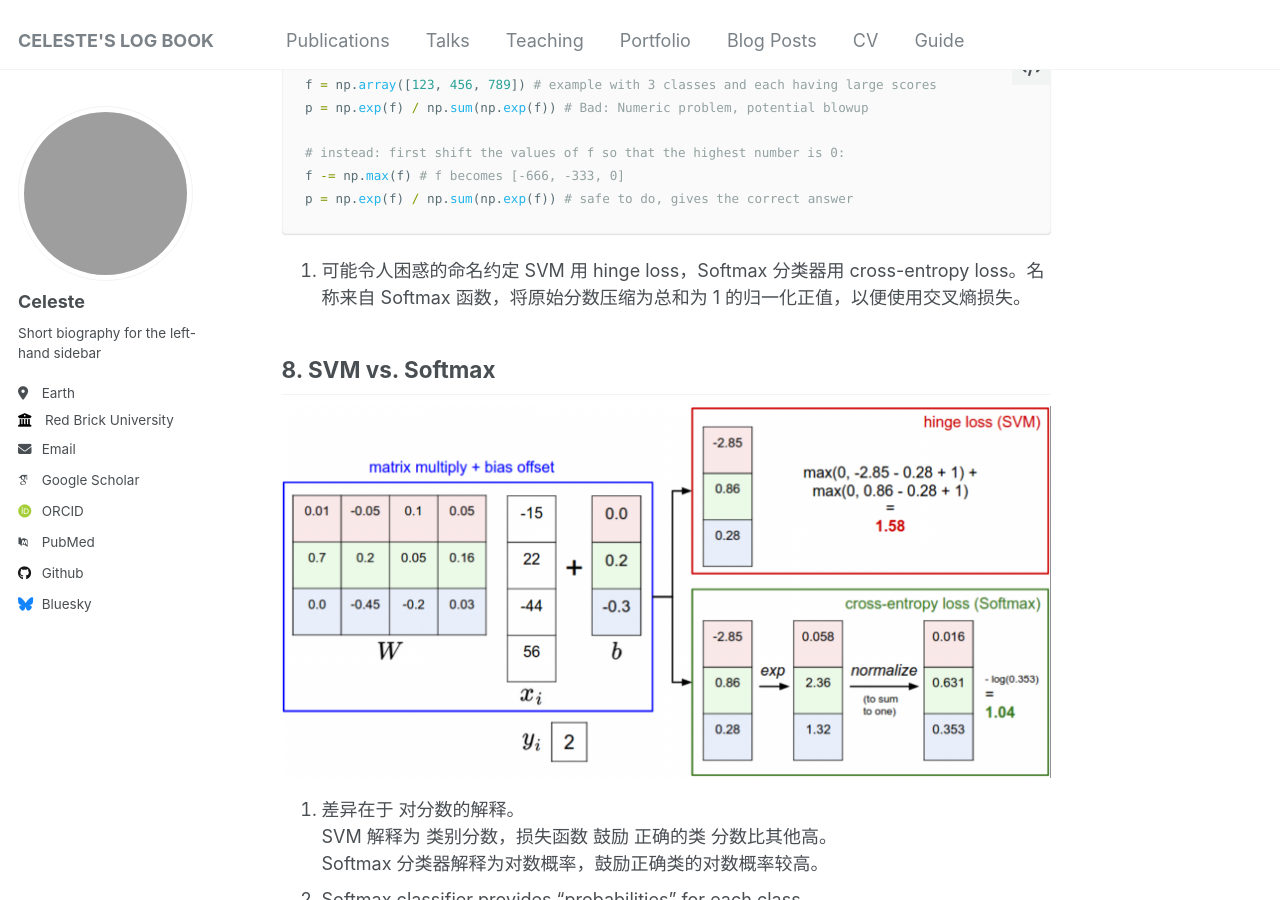
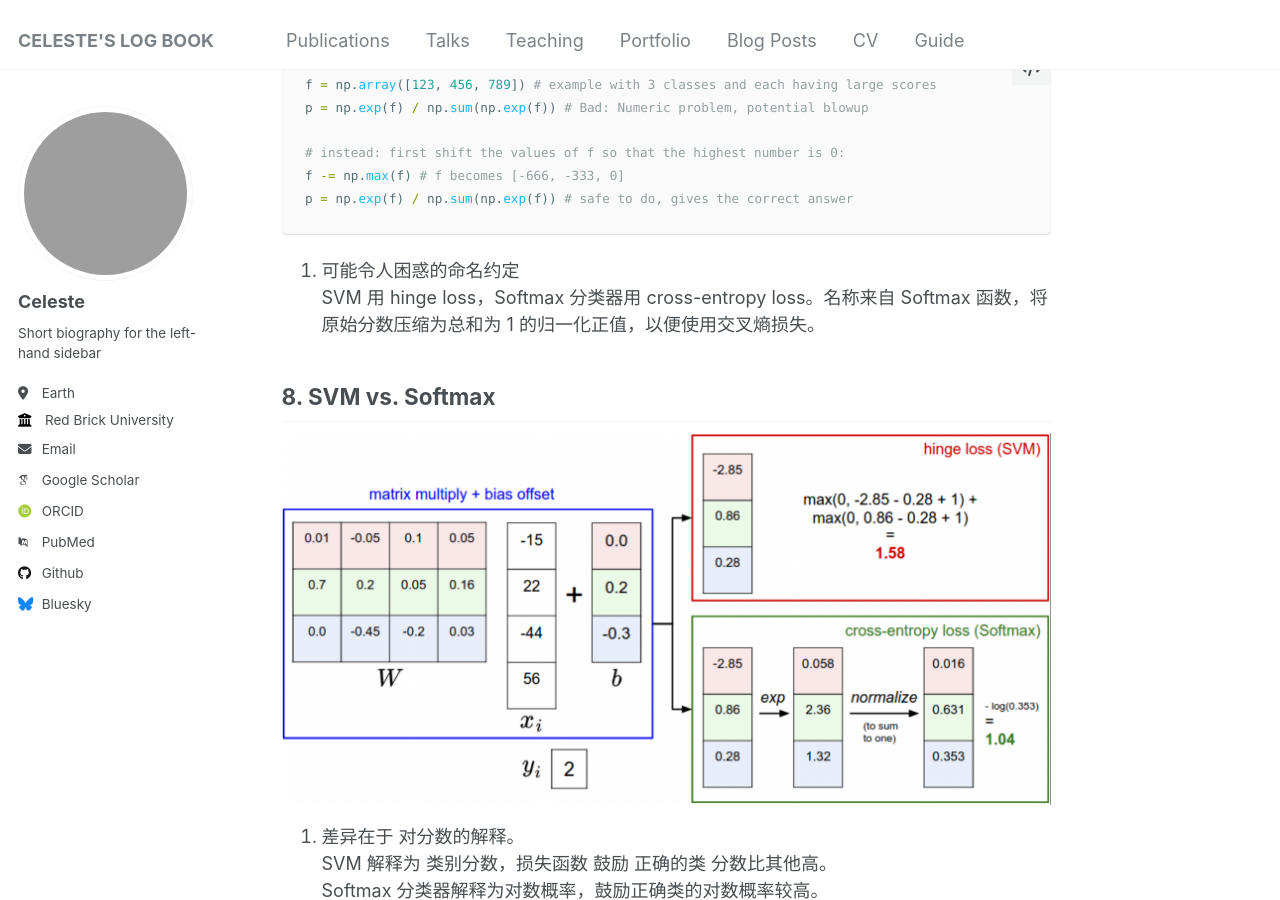
Before and after one commit to BUGERR/bugerr.github.io, a Jekyll site: the page built from _posts/2024-11-20-cs231n_2.md, in a window 1280 px wide and 900 px high, scrolled down 5269 px. Built offline with Jekyll 4.4.1, drawn with Linux system fonts in a browser that asks for light colours; some web fonts are replaced; grey boxes are pictures that could not be loaded.

Commit message:
Update 2024-11-20-cs231n_2.md

````diff
--- a/_posts/2024-11-20-cs231n_2.md
+++ b/_posts/2024-11-20-cs231n_2.md
@@ -151,7 +151,7 @@ f -= np.max(f) # f becomes [-666, -333, 0]
 p = np.exp(f) / np.sum(np.exp(f)) # safe to do, gives the correct answer
 ```
 
-6. 可能令人困惑的命名约定
+6. 可能令人困惑的命名约定 \
    SVM 用 hinge loss，Softmax 分类器用 cross-entropy loss。名称来自 Softmax 函数，将原始分数压缩为总和为 1 的归一化正值，以便使用交叉熵损失。
 
 ## 8. SVM vs. Softmax
````
